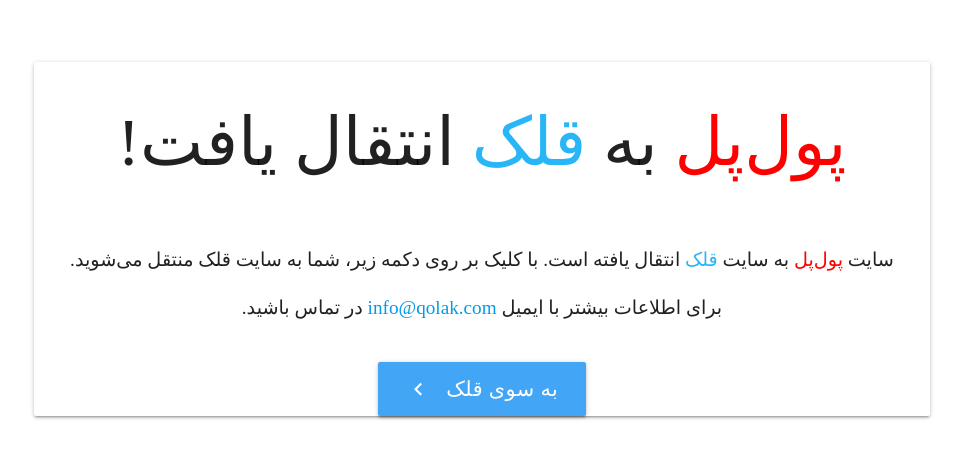
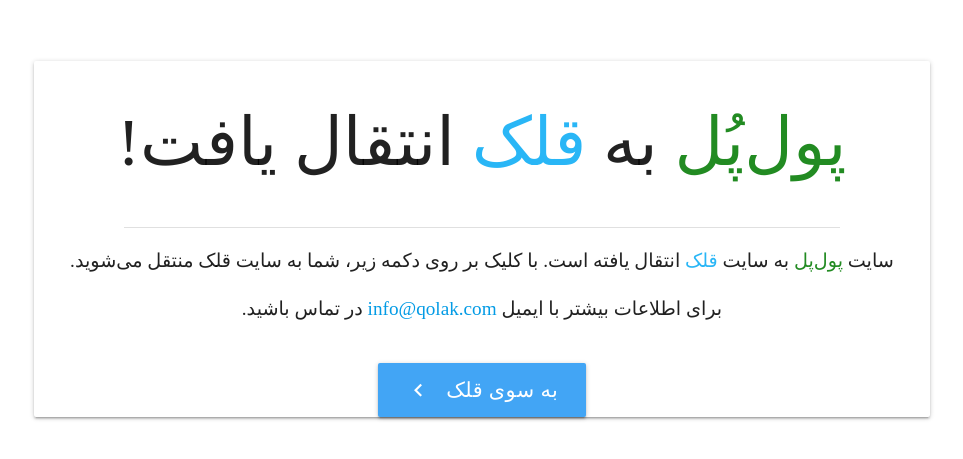
Before and after one commit to Qolak/Poolpol.com-Redirect, a plain HTML site: page index.html in a window 1280 px wide. Shown: the part 149-608 px from the top of the page, without its empty margins (158-1121 px from the left). Drawn offline with nearby package versions, Linux system fonts and the light colour scheme; a small style sheet from the web is missing.

Commit message:
Added Divider between h1 and paragraph. Changed the color of Poolpol from red to green to match it's previous color.

```diff
--- a/css/poolpol.css
+++ b/css/poolpol.css
@@ -6,8 +6,8 @@
 	font-size: 16px;
 }
 
-.redify {
-	color: red;
+.greenify {
+	color: forestgreen;
 }
 
 .bluify {
@@ -29,3 +29,9 @@
 .q-navigate {
 	font-size: 1.3rem;
 }
+
+.divider {
+	width: 80% !important;
+	margin-left: auto !important;
+	margin-right: auto !important;
+}
--- a/index.html
+++ b/index.html
@@ -22,13 +22,14 @@
 	<div class="container center card hoverable">
 		<div class="row">
 			<div class="col s12 m12 l12">
-				<h1><span class="redify">پول‌پل</span> به <span class="bluify">قلک</span> انتقال یافت!</h1>
+				<h1><span class="greenify">پول‌پُل</span> به <span class="bluify">قلک</span> انتقال یافت!</h1>
 			</div>
 		</div>
+		<div class="divider"></div>
 		<div class="row">
 			<div class="col s12 m12 l12">
 				<p class="q-info">
-					سایت <span class="redify">پول‌پل</span> به سایت <span class="bluify">قلک</span> انتقال یافته است. با کلیک بر روی دکمه زیر، شما به سایت قلک منتقل می‌شوید.
+					سایت <span class="greenify">پول‌پل</span> به سایت <span class="bluify">قلک</span> انتقال یافته است. با کلیک بر روی دکمه زیر، شما به سایت قلک منتقل می‌شوید.
 				</p>
 				<p class="q-info">
 					برای اطلاعات بیشتر با ایمیل <a href="mailto:info@qolak.com">info@qolak.com</a> در تماس باشید.
```
